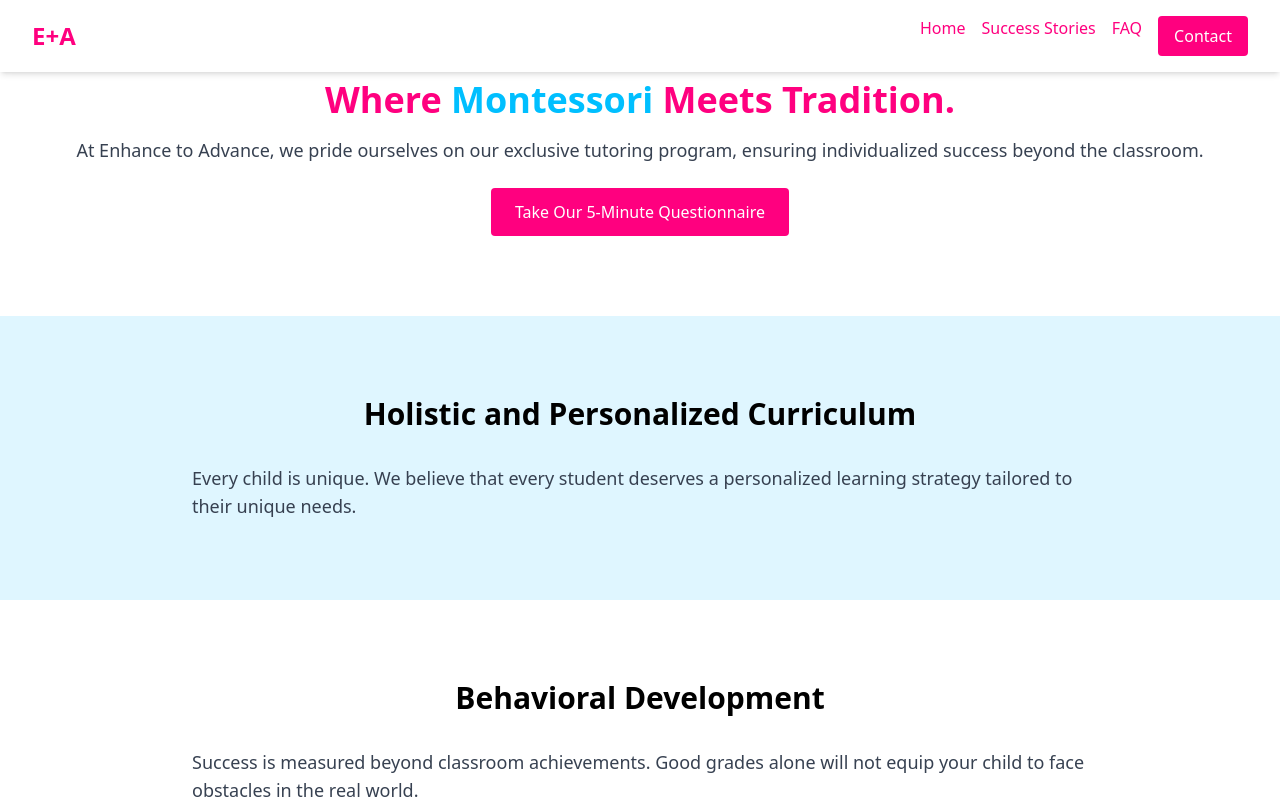
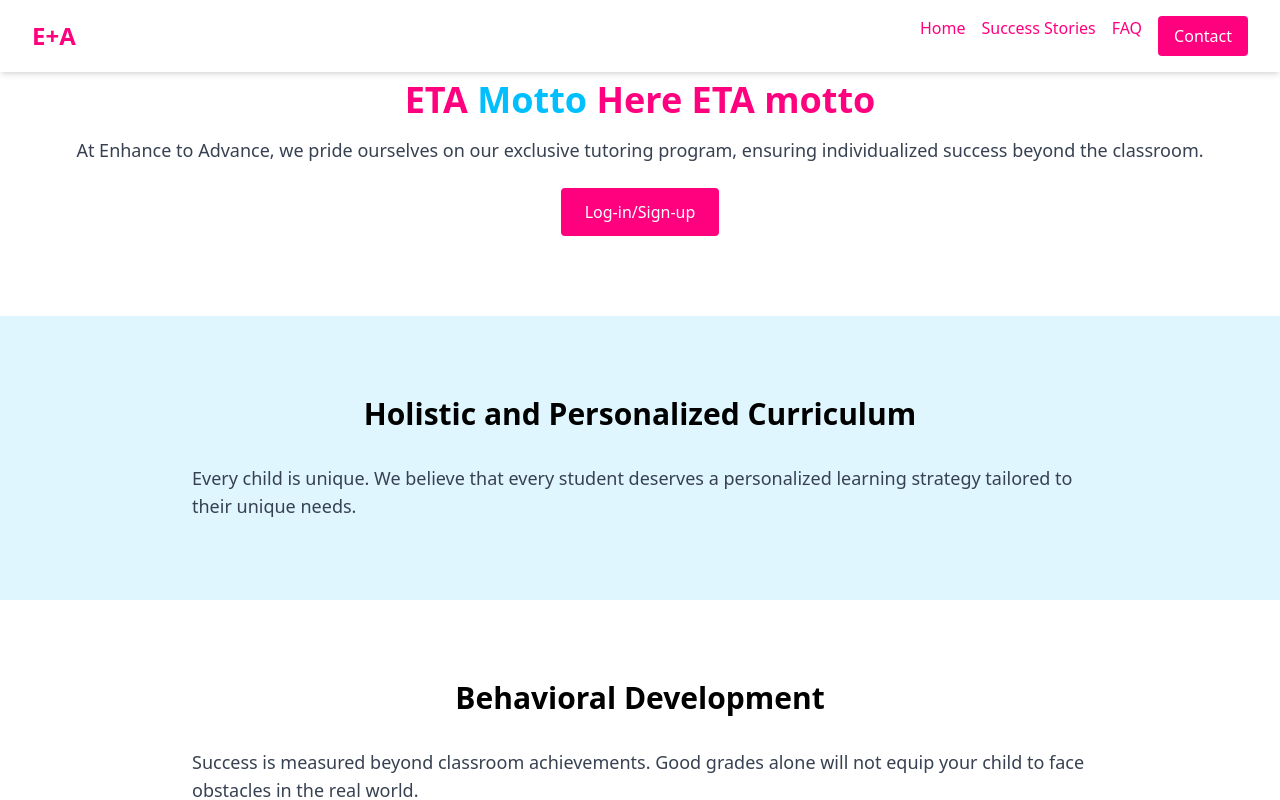
Before and after one commit to LuckyHariharan/ETALearning, a React (Create React App) app in the folder eta-learning/: page / in a window 1280 px wide. Shown: the top 800 px of the page. Built offline with nearby package versions, Linux system fonts and the light colour scheme.

Commit message:
Update Hero.tsx

```diff
--- a/eta-learning/src/components/Hero.tsx
+++ b/eta-learning/src/components/Hero.tsx
@@ -8,7 +8,7 @@ const Hero: React.FC<HeroProps> = ({ onStart }) => {
   return (
     <section className="bg-white text-center py-20 px-4">
       <h1 className="text-4xl font-bold text-mainPink">
-        Where <span className="text-mainBlue">Montessori</span> Meets <span className="text-mainPink">Tradition.</span>
+        ETA <span className="text-mainBlue">Motto</span> Here <span className="text-mainPink">ETA motto</span>
       </h1>
       <p className="mt-4 text-lg text-gray-700">
         At Enhance to Advance, we pride ourselves on our exclusive tutoring program,
@@ -18,7 +18,7 @@ const Hero: React.FC<HeroProps> = ({ onStart }) => {
         onClick={() => onStart && onStart()}
         className="mt-6 px-6 py-3 bg-mainPink text-white rounded hover:bg-mainBlue"
       >
-        Take Our 5-Minute Questionnaire
+        Log-in/Sign-up
       </button>
     </section>
   );
```
